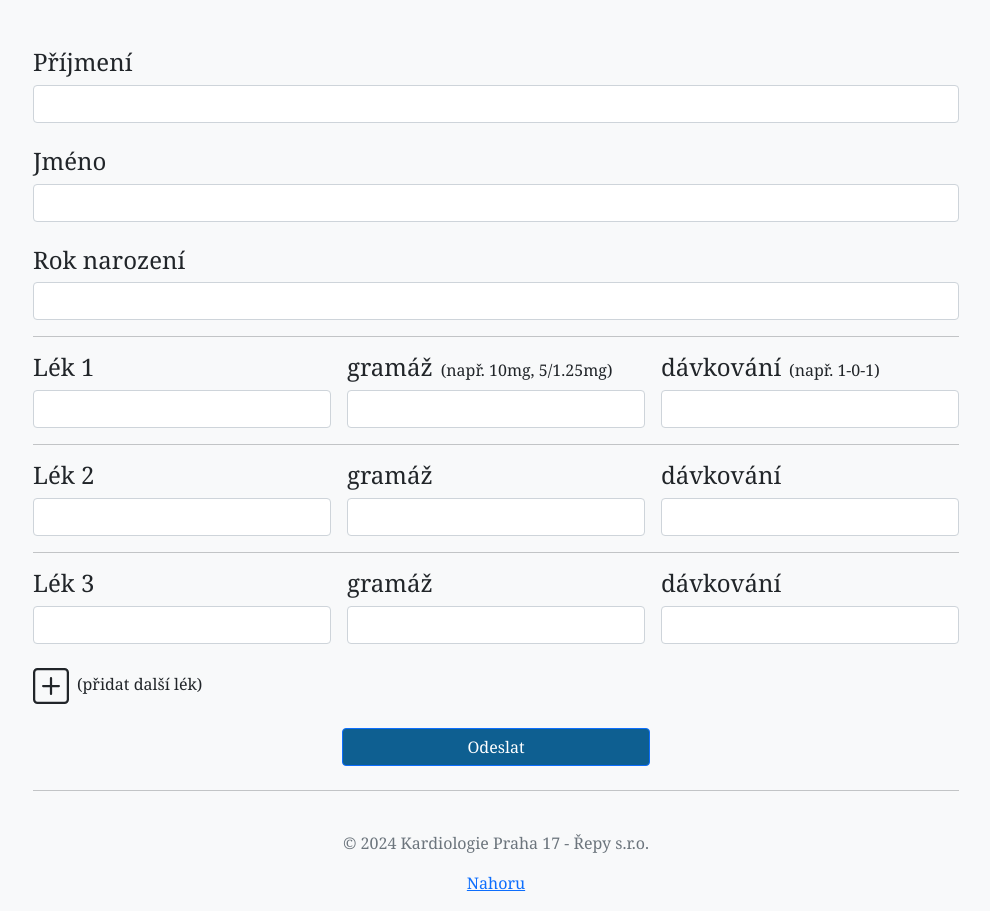
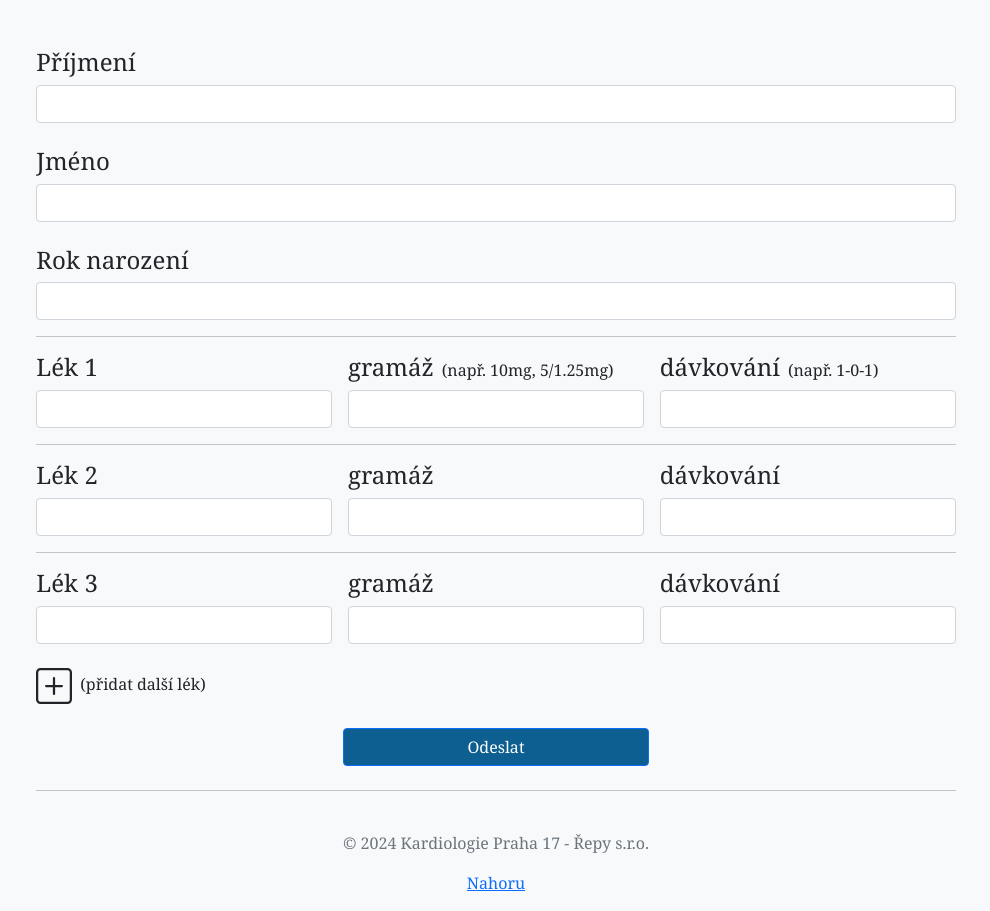
Before and after one commit to KyomaHooin/Cardio, a PHP site: page / in a window 1280 px wide. Shown: the whole page, without its empty margins (144-1134 px from the left). Run offline with PHP 8.4, Linux system fonts and the light colour scheme.

Commit message:
Mobile horizontal padding.

```diff
--- a/VPS/html/index.php
+++ b/VPS/html/index.php
@@ -93,7 +93,7 @@ if(!empty($_POST)) {
 <div class="container">
 
 <main>
-<div class="row py-4 justify-content-center">
+<div class="row py-4 px-1 justify-content-center">
 <div class="col-md-10">
 
 <?php
```
